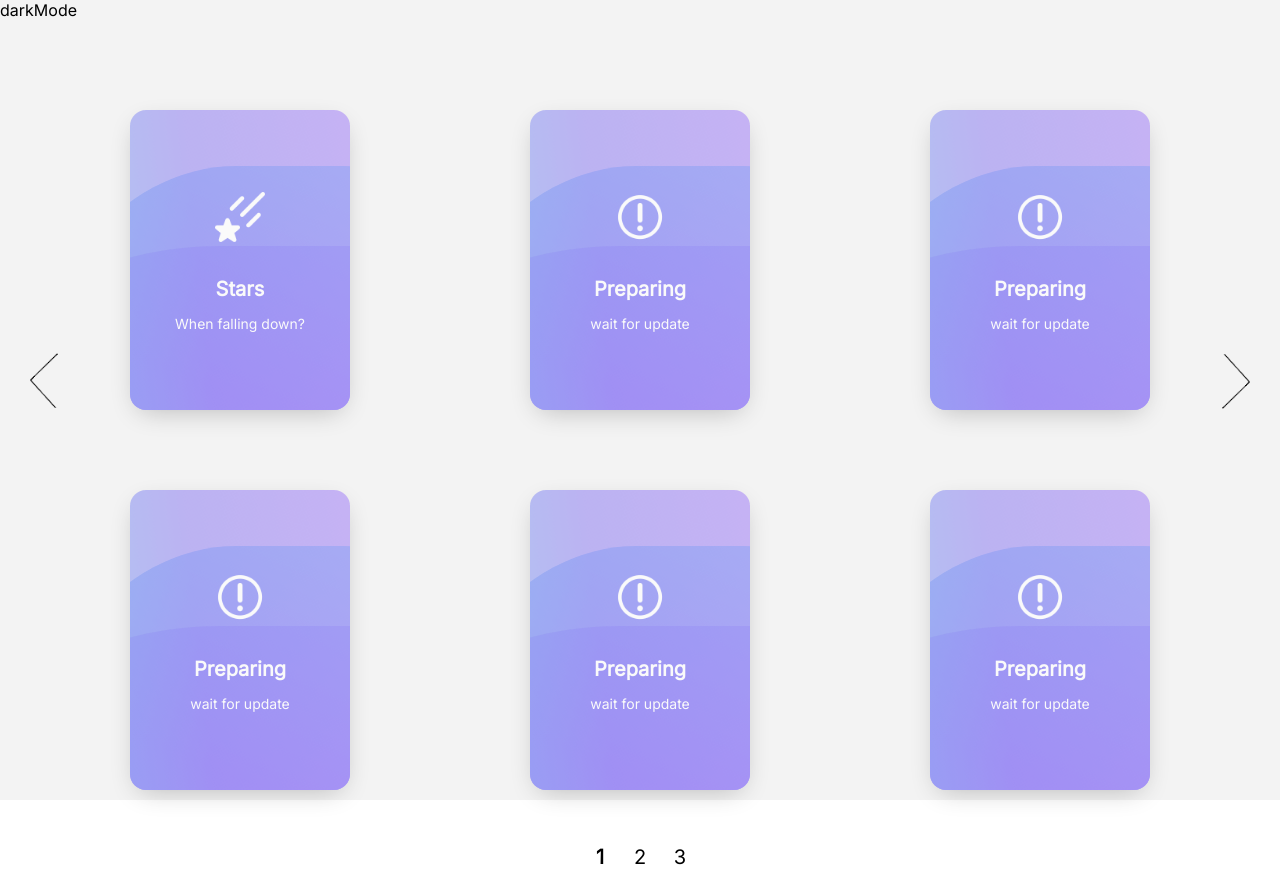
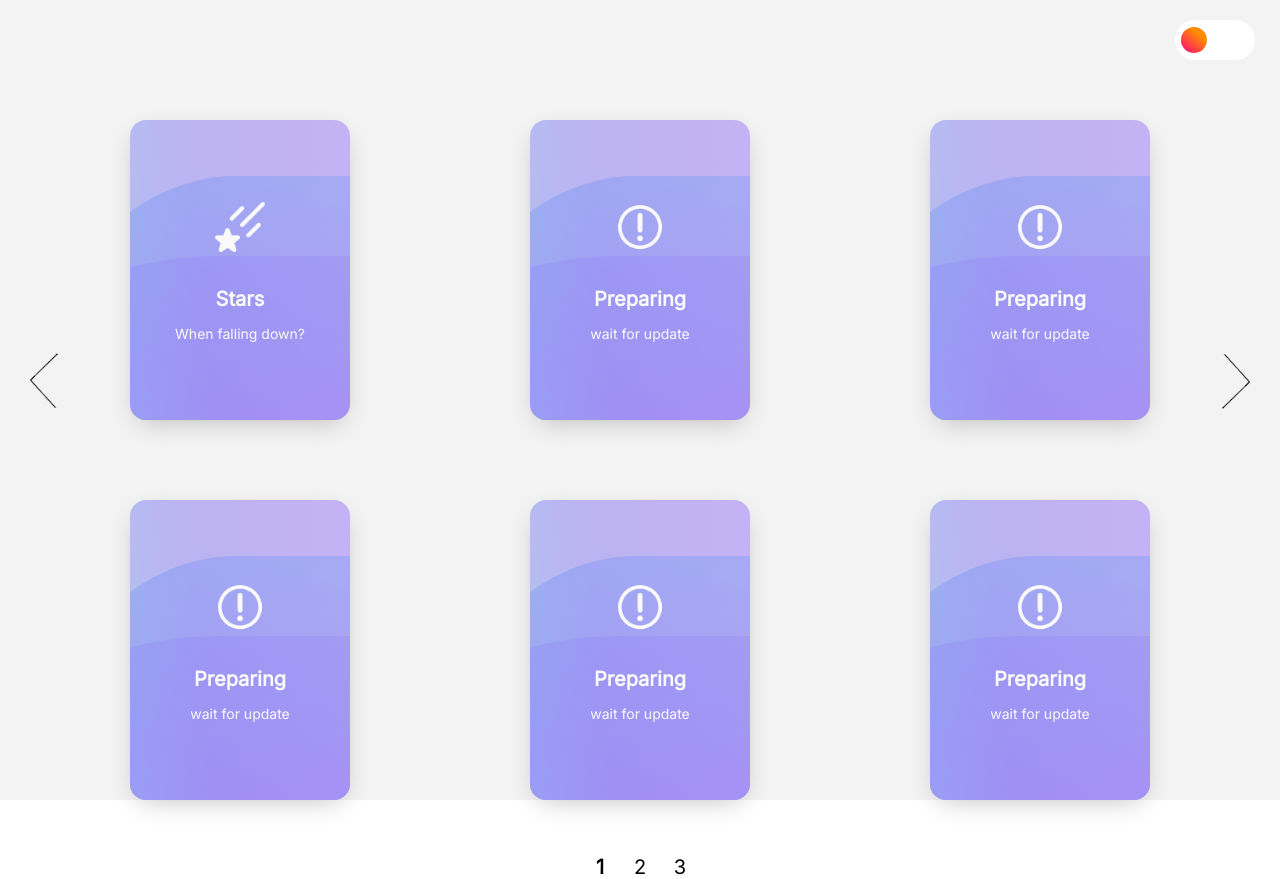
Before and after one commit to BadangGit/PPT-Project, a Vue app in the folder normal/: page / in a window 1280 px wide. Built offline with nearby package versions, Linux system fonts and the light colour scheme.

Commit message:
add darkModeButton design

```diff
--- a/normal/src/components/buttons/darkModeButton.vue
+++ b/normal/src/components/buttons/darkModeButton.vue
@@ -1,10 +1,77 @@
-<script setup lang="ts"></script>
+<script setup lang="ts">
+import { useStore } from "vuex";
+
+const store = useStore();
+const nowPageDarkMode: Boolean = store.state.IsDarkMode;
+</script>
 
 <template>
-  <div class="darkModeButton">darkMode</div>
+  <div class="buttonGrid">
+    <div class="darkMode" v-if="nowPageDarkMode">
+      <div class="moon">
+        <div class="moonShadow"></div>
+      </div>
+    </div>
+    <div class="lightMode" v-else>
+      <div class="sun"></div>
+    </div>
+  </div>
 </template>
 
 <style>
-.darkModeutton {
+.buttonGrid {
+  width: 80px;
+  height: 40px;
+
+  display: flex;
+  justify-content: center;
+  align-items: center;
+}
+
+.darkMode {
+  display: flex;
+  justify-content: end;
+  align-items: center;
+  width: 100%;
+  height: 100%;
+  border-radius: 20px;
+  background-color: #303136;
+}
+
+.moon {
+  width: 26px;
+  height: 26px;
+  border-radius: 13px;
+  margin-right: 6px;
+  background: linear-gradient(40deg, #38cefc, #4af4fa 70%);
+}
+
+.moonShadow {
+  width: 16px;
+  height: 16px;
+  border-radius: 8px;
+  background-color: #303136;
+}
+
+.lightMode {
+  display: flex;
+  justify-content: start;
+  align-items: center;
+
+  width: 100%;
+  height: 100%;
+  border-radius: 20px;
+
+  background-color: white;
+}
+
+.sun {
+  width: 26px;
+  height: 26px;
+  border-radius: 13px;
+
+  margin-left: 6px;
+
+  background: linear-gradient(40deg, #ff0080, #ff8c00 70%);
 }
 </style>
--- a/normal/src/views/mainPage.vue
+++ b/normal/src/views/mainPage.vue
@@ -104,7 +104,10 @@ export default {
 <template>
   <div class="main" :class="`darkMode${nowPageDarkMode}`" :key="renderCount">
     <div class="subButtonsGrid">
-      <DarkModeButton @click="shiftDarkMode"></DarkModeButton>
+      <DarkModeButton
+        class="darkModeButton"
+        @click="shiftDarkMode"
+      ></DarkModeButton>
     </div>
 
     <div class="arrowGrid">
@@ -145,12 +148,12 @@ export default {
 <style>
 /* Page design */
 .main {
-  height: 100%;
+  height: 100vh;
   background-color: #f3f3f3;
 }
 
 .mainItemGrid {
-  height: 100%;
+  height: 90vh;
 }
 
 /* pageNum design */
@@ -186,7 +189,6 @@ export default {
   grid-template-columns: 1fr 1fr 1fr;
   width: 1200px;
   margin: auto;
-  margin-top: 50px;
 }
 
 .itemCard {
@@ -233,7 +235,7 @@ export default {
 
 /* darkMode design */
 .darkModetrue {
-  background-color: #121212;
+  background-color: #1d1d1d;
   color: white;
 
   .arrowGrid img {
@@ -256,4 +258,18 @@ export default {
     background: linear-gradient(744deg, #c575ff, #8371f5 60%, #47e6f1);
   }
 }
+
+/* subButtons design */
+.subButtonsGrid {
+  width: 100vw;
+  height: 10vh;
+  display: flex;
+
+  align-items: center;
+  justify-content: end;
+}
+
+.darkModeButton {
+  margin-right: 25px;
+}
 </style>
```
